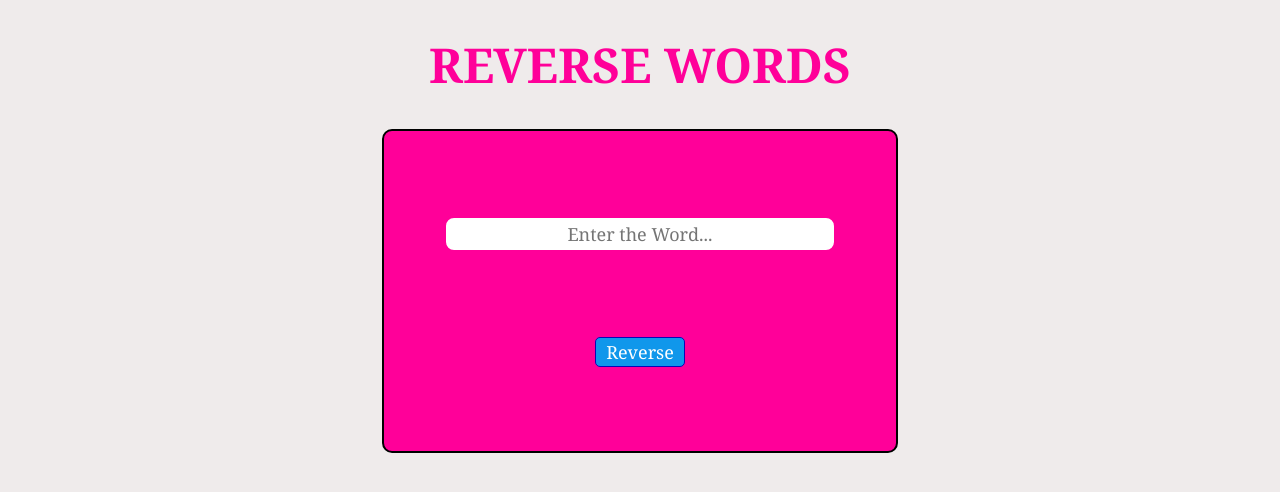
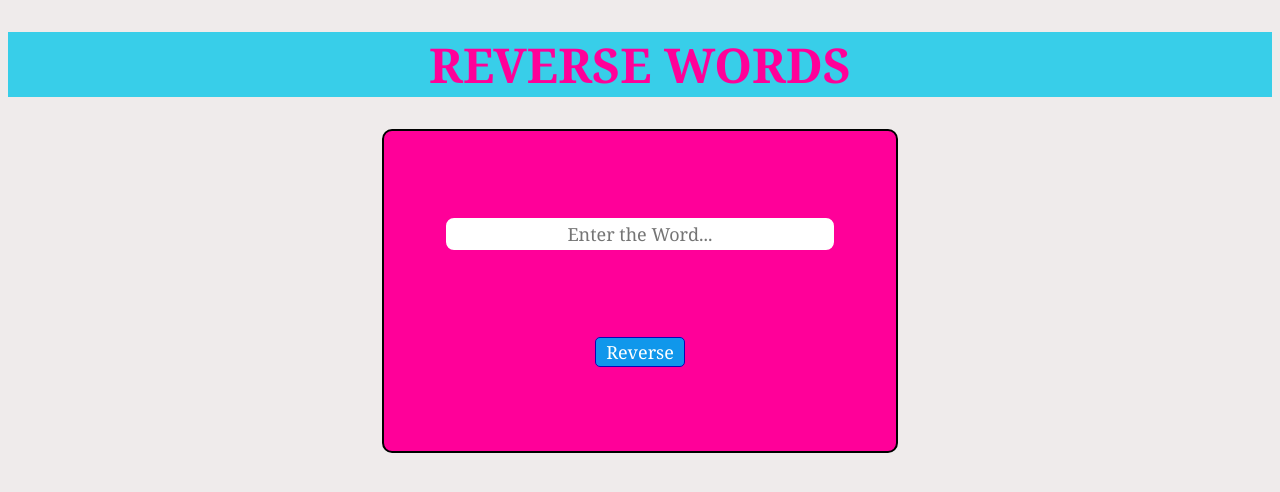
Before and after one commit to YazhiniKanniyappan/Devops, a plain HTML site: page index.html in a window 1280 px wide. Drawn offline with Linux system fonts and the light colour scheme.

Commit message:
backgroundcolor

```diff
--- a/index.html
+++ b/index.html
@@ -13,6 +13,7 @@
             text-align: center;
             color: rgb(255, 0, 153);
             font-size: 3rem;
+            background-color: rgb(56, 206, 233);
         }
         .main{
              border: 2px solid black;
```
